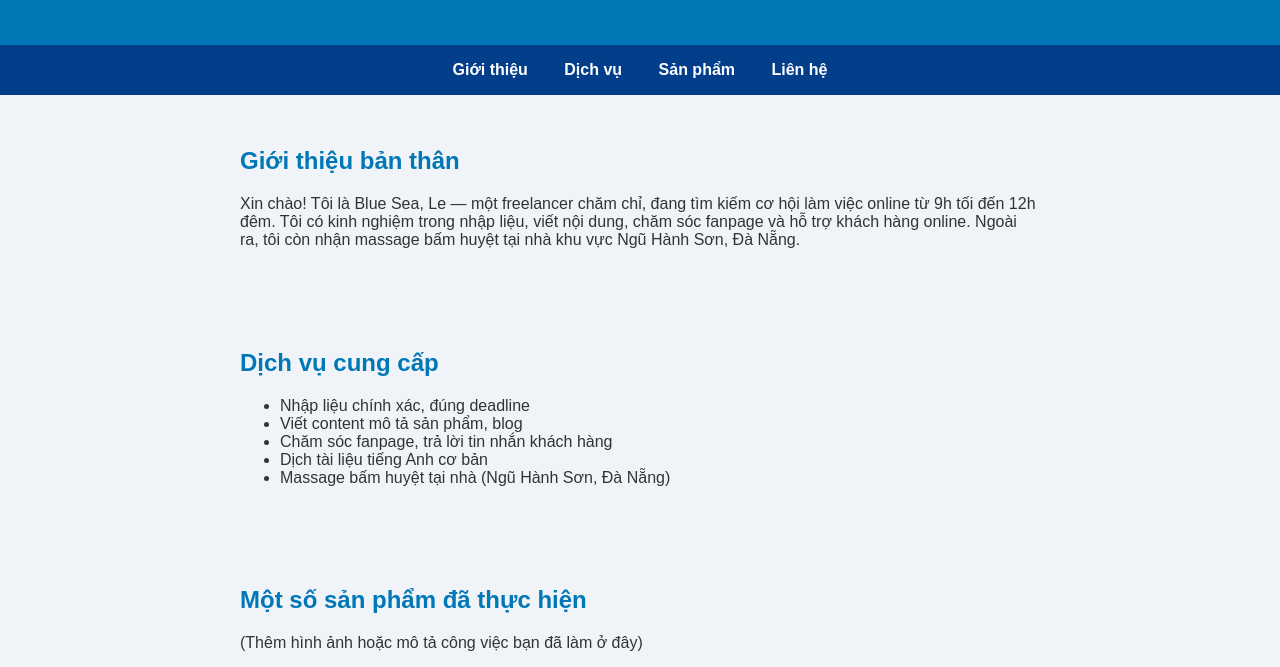
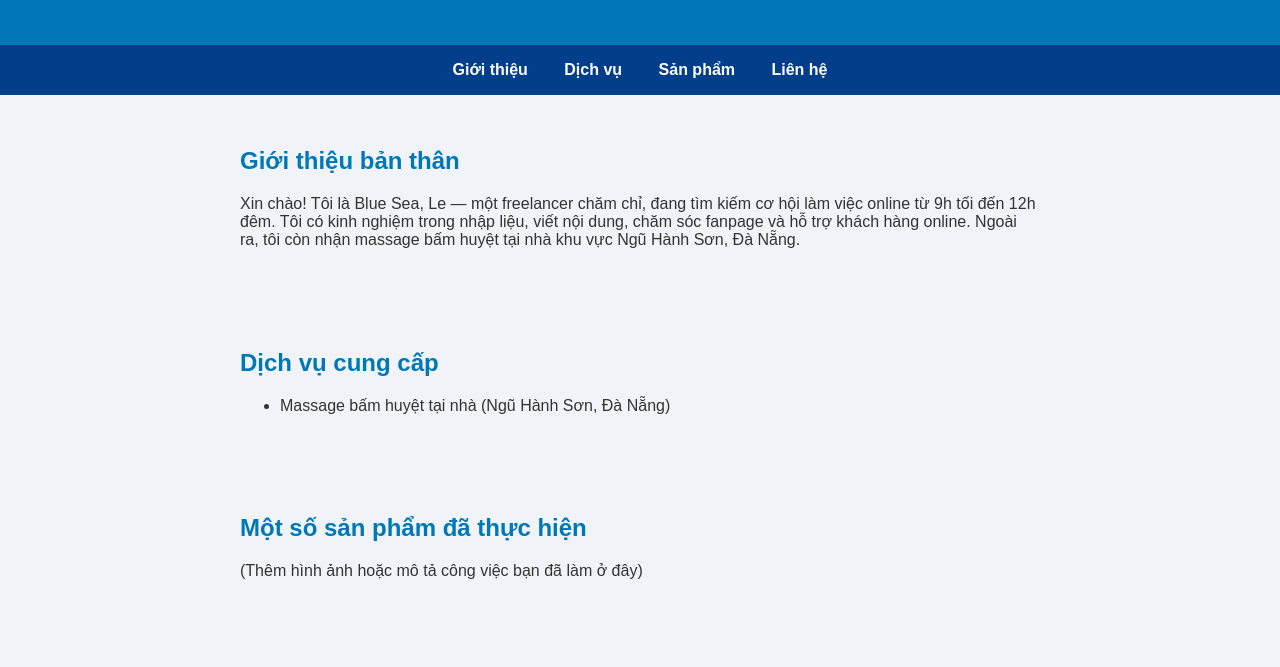
Before and after one commit to BlueSeaLe/BlueSea, a plain HTML site: page index.html in a window 1280 px wide. Shown: the part 133-800 px from the top of the page. Drawn offline with Linux system fonts and the light colour scheme.

Commit message:
Update index.html

```diff
--- a/index.html
+++ b/index.html
@@ -35,10 +35,6 @@
   <section id="services">
     <h2>Dịch vụ cung cấp</h2>
     <ul>
-      <li>Nhập liệu chính xác, đúng deadline</li>
-      <li>Viết content mô tả sản phẩm, blog</li>
-      <li>Chăm sóc fanpage, trả lời tin nhắn khách hàng</li>
-      <li>Dịch tài liệu tiếng Anh cơ bản</li>
       <li>Massage bấm huyệt tại nhà (Ngũ Hành Sơn, Đà Nẵng)</li>
     </ul>
   </section>
```
